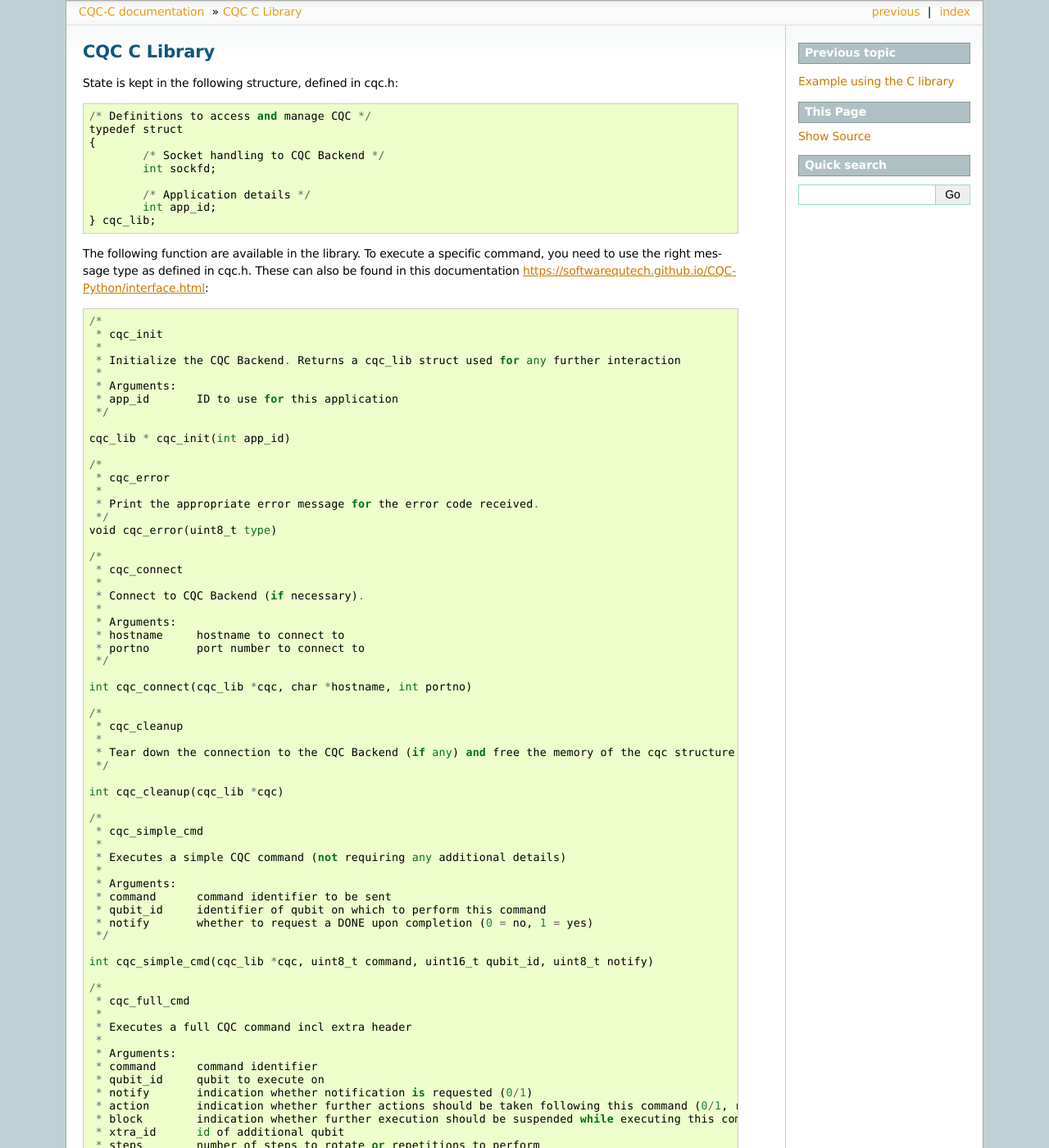
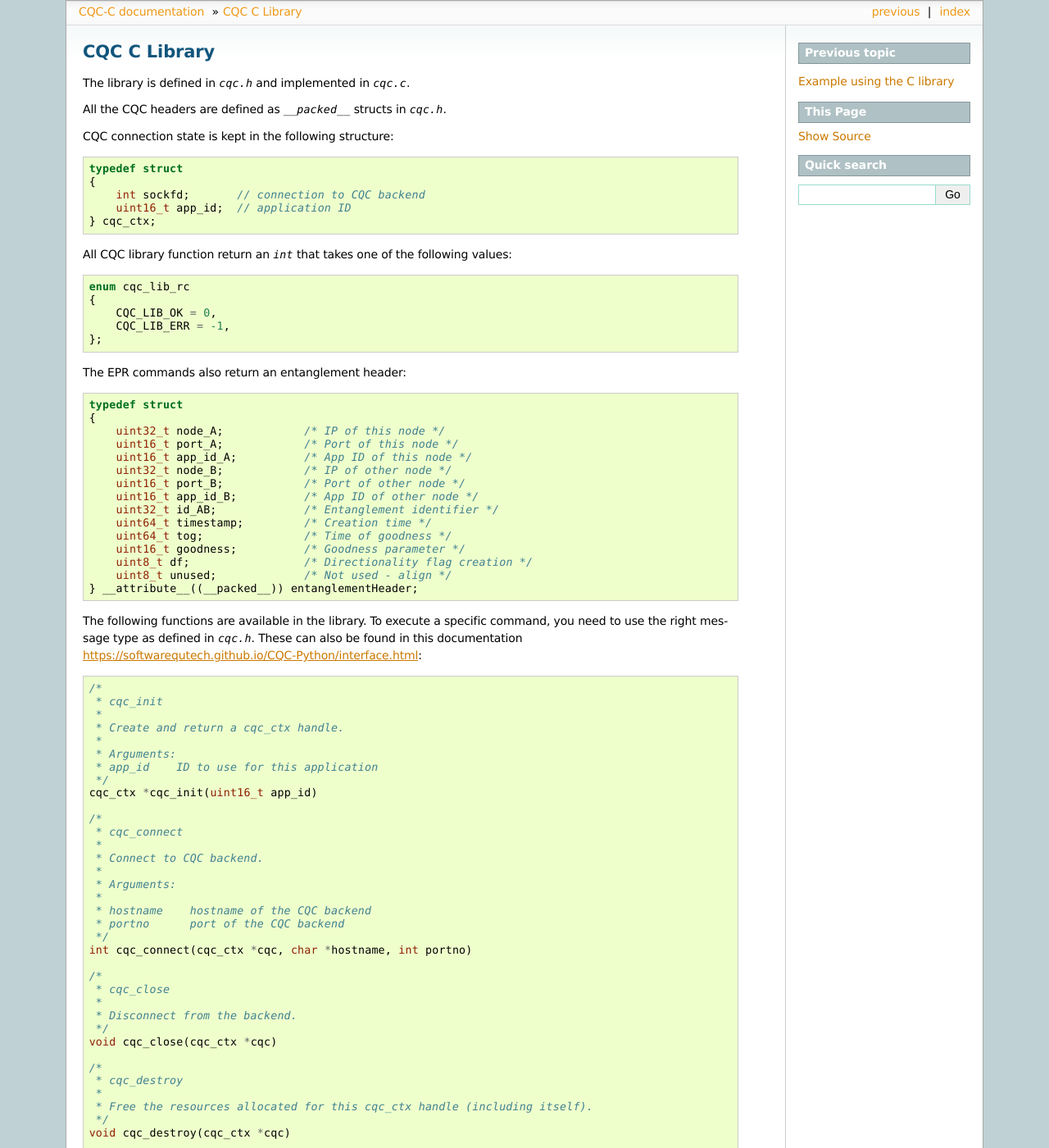
Before and after one commit to SoftwareQuTech/CQC-C, a Sphinx documentation site: the page built from docs/api.rst, in a window 1280 px wide and 1400 px high. Shown: the whole window at 82% size. Built offline with Sphinx 7.4.7, drawn with Linux system fonts in a browser that asks for light colours; some of the changed text lies outside the part shown.

Commit message:
Update the docs to reflect latest state

```diff
--- a/docs/api.rst
+++ b/docs/api.rst
@@ -1,167 +1,244 @@
 CQC C Library
 =============
 
-State is kept in the following structure, defined in cqc.h::
+The library is defined in `cqc.h` and implemented in `cqc.c`.
 
-	/* Definitions to access and manage CQC */
-	typedef struct
-	{
-		/* Socket handling to CQC Backend */
-		int sockfd;
+All the CQC headers are defined as `__packed__` structs in `cqc.h`.
 
-		/* Application details */
-		int app_id;
-	} cqc_lib;
+CQC connection state is kept in the following structure:
 
-The following function are available in the library. To execute a specific command, you need to use the right message type as defined in cqc.h. These can also be found in this documentation https://softwarequtech.github.io/CQC-Python/interface.html::
+.. code-block:: c
 
-	/*
-	 * cqc_init
-	 *
-	 * Initialize the CQC Backend. Returns a cqc_lib struct used for any further interaction
-	 *
-	 * Arguments:
-	 * app_id	ID to use for this application
-	 */
+    typedef struct
+    {
+        int sockfd;       // connection to CQC backend
+        uint16_t app_id;  // application ID
+    } cqc_ctx;
 
-	cqc_lib * cqc_init(int app_id)
+All CQC library function return an `int` that takes one of the following values:
 
-	/*
-	 * cqc_error
-	 *
-	 * Print the appropriate error message for the error code received.
-	 */
-	void cqc_error(uint8_t type)
+.. code-block:: c
 
-	/*
-	 * cqc_connect
-	 *
-	 * Connect to CQC Backend (if necessary).
-	 *
-	 * Arguments:
-	 * hostname 	hostname to connect to
-	 * portno	port number to connect to
-	 */
+    enum cqc_lib_rc
+    {
+        CQC_LIB_OK = 0,
+        CQC_LIB_ERR = -1,
+    };
 
-	int cqc_connect(cqc_lib *cqc, char *hostname, int portno)
+The EPR commands also return an entanglement header:
 
-	/*
-	 * cqc_cleanup
-	 *
-	 * Tear down the connection to the CQC Backend (if any) and free the memory of the cqc structure.
-	 */
+.. code-block:: c
 
-	int cqc_cleanup(cqc_lib *cqc)
+    typedef struct
+    {
+        uint32_t node_A;            /* IP of this node */
+        uint16_t port_A;            /* Port of this node */
+        uint16_t app_id_A;          /* App ID of this node */
+        uint32_t node_B;            /* IP of other node */
+        uint16_t port_B;            /* Port of other node */
+        uint16_t app_id_B;          /* App ID of other node */
+        uint32_t id_AB;             /* Entanglement identifier */
+        uint64_t timestamp;         /* Creation time */
+        uint64_t tog;               /* Time of goodness */
+        uint16_t goodness;          /* Goodness parameter */
+        uint8_t df;                 /* Directionality flag creation */
+        uint8_t unused;             /* Not used - align */
+    } __attribute__((__packed__)) entanglementHeader;
 
-	/*
-	 * cqc_simple_cmd
-	 *
-	 * Executes a simple CQC command (not requiring any additional details)
-	 *
-	 * Arguments:
-	 * command	command identifier to be sent
-	 * qubit_id	identifier of qubit on which to perform this command
-	 * notify	whether to request a DONE upon completion (0 = no, 1 = yes)
-	 */
+The following functions are available in the library. To execute a specific command, you need to use the right message type as defined in `cqc.h`. These can also be found in this documentation https://softwarequtech.github.io/CQC-Python/interface.html:
 
-	int cqc_simple_cmd(cqc_lib *cqc, uint8_t command, uint16_t qubit_id, uint8_t notify)
+.. code-block:: c
 
-	/*
-	 * cqc_full_cmd
-	 *
-	 * Executes a full CQC command incl extra header
-	 *
-	 * Arguments:
-	 * command	command identifier
-	 * qubit_id	qubit to execute on
-	 * notify	indication whether notification is requested (0/1)
-	 * action	indication whether further actions should be taken following this command (0/1, requires further commands to be sent)
-	 * block	indication whether further execution should be suspended while executing this command (0/1)
-	 * xtra_id	id of additional qubit
-	 * steps	number of steps to rotate or repetitions to perform
-	 * r_app_id	remote application id
-	 * r_node	remote node (IP)
-	 * r_port	remote node port (for classical control info)
-	 * cmdLength	length of extra commands to be sent
-	 */
+    /*
+     * cqc_init
+     *
+     * Create and return a cqc_ctx handle.
+     *
+     * Arguments:
+     * app_id    ID to use for this application
+     */
+    cqc_ctx *cqc_init(uint16_t app_id)
 
-	int cqc_full_cmd(cqc_lib *cqc, uint8_t command, uint16_t qubit_id, char notify, char action, char block, uint16_t xtra_id, uint8_t steps, uint16_t r_app_id, uint32_t r_node, uint16_t r_port, uint32_t cmdLength)
+    /*
+     * cqc_connect
+     *
+     * Connect to CQC backend.
+     *
+     * Arguments:
+     *
+     * hostname    hostname of the CQC backend
+     * portno      port of the CQC backend
+     */
+    int cqc_connect(cqc_ctx *cqc, char *hostname, int portno)
 
-	/*
-	 * cqc_hello
-	 *
-	 * Sends a HELLO message to the CQC Backend.
-	 */
+    /*
+     * cqc_close
+     *
+     * Disconnect from the backend.
+     */
+    void cqc_close(cqc_ctx *cqc)
 
-	int cqc_hello(cqc_lib *cqc)
+    /*
+     * cqc_destroy
+     *
+     * Free the resources allocated for this cqc_ctx handle (including itself).
+     */
+    void cqc_destroy(cqc_ctx *cqc)
 
-	/*
-	 * cqc_send
-	 *
-	 * Request the qubit to send to remote node.
-	 *
-	 * Arguments:
-	 * qubit_id		qubit to send
-	 * remote_app_id  	app id on the remote node to send to
-	 * remote_node		address of remote node (IPv6)
-	 * remote_port		port for classical control info
-	 */
+    /*
+     * send_cqc_header
+     *
+     * Prepare and send the top-level CQC header.
+     *
+     * Arguments:
+     * type    the message type
+     * len     length of subsequent headers
+     */
+    int send_cqc_header(cqc_ctx *cqc, uint8_t type, uint32_t len)
 
-	int cqc_send(cqc_lib *cqc, uint16_t qubit_id, uint16_t remote_app_id, uint32_t remote_node, uint16_t remote_port)
+    /*
+     * send_cqc_cmd
+     *
+     * Build and send the CQC header and the command header.
+     *
+     * Arguments:
+     * command     command identifier to be sent
+     * qubit_id    identifier of qubit on which to perform this command
+     * notify      whether to request a DONE upon completion
+     * action      set if there are more actions to execute when done
+     * block       block other instructions until this command is done
+     * length      length of any headers that are to follow
+     */
+    int send_cqc_cmd(cqc_ctx *cqc,
+                     uint8_t command,
+                     uint16_t qubit_id,
+                     bool notify,
+                     bool action,
+                     bool block,
+                     uint32_t length)
 
-	/*
-	 * cqc_recv
-	 *
-	 * Request to receive a qubit.
-	 *
-	 * Arguments:
-	 * qubit_id		id to assign to this qubit once it is received
-	 */
-	int cqc_recv(cqc_lib *cqc, uint16_t qubit_id)
+    /*
+     * cqc_hello
+     *
+     * Sends a HELLO message to the CQC backend.
+     */
+    int cqc_hello(cqc_ctx *cqc)
 
-	/*
-	 * cqc_epr
-	 *
-	 * Request to generate EPR pair with remote node.
-	 *
-	 * Arguments:
-	 * remote_app_id	app id on the remote node to send to
-	 * remote_node		address of remote node to receive from (IPv6)
-	 * remote_port		port for classical control info
-	 */
-	int cqc_epr(cqc_lib *cqc, uint16_t remote_app_id, uint32_t remote_node, uint16_t remote_port)
+    /*
+     * cqc_simple_cmd
+     *
+     * Executes a simple CQC command (not requiring any additional details).
+     *
+     * Arguments:
+     * command     command identifier to be sent
+     * qubit_id    identifier of qubit on which to perform this command
+     * notify      whether to request a DONE upon completion
+     */
+    int cqc_simple_cmd(cqc_ctx *cqc,
+                       uint8_t command,
+                       uint16_t qubit_id,
+                       bool notify)
 
-	/*
-	 * cqc_measure
-	 *
-	 * Request to measure a specific qubit. This will block until the reply is received.
-	 * (Non blocking measure requests can be performed using cqc_simple_cmd)
-	 *
-	 * Arguments:
-	 * qubit_id		qubit to measure
-	 */
+    /*
+     * cqc_send
+     *
+     * Send a qubit to a remote node.
+     *
+     * Arguments:
+     * qubit_id         qubit to send
+     * remote_app_id    app id on the remote node to send to
+     * remote_node      address of remote node (IPv4)
+     * remote_port      port for classical control info
+     */
+    int cqc_send(cqc_ctx *cqc,
+                 uint16_t qubit_id,
+                 uint16_t remote_app_id,
+                 uint16_t remote_port,
+                 uint32_t remote_node)
 
-	int cqc_measure(cqc_lib *cqc, uint16_t qubit_id)
+    /*
+     * cqc_recv
+     *
+     * Receive a qubit.
+     *
+     * Arguments:
+     * qubit_id    (OUT) ID assigned to the received qubit
+     */
+    int cqc_recv(cqc_ctx *cqc, uint16_t *qubit_id)
 
-	/*
-	 * cqc_wait_until_done
-	 *
-	 * Read a certain number of DONE commands before proceeding.
-	 *
-	 * Arguments:
-	 * reps	number of replies to wait for
-	 */
-	int cqc_wait_until_done(cqc_lib *cqc, unsigned int reps)
+    /*
+     * cqc_measure
+     *
+     * Measure a specific qubit. This will block until the reply is received.
+     *
+     * Arguments:
+     * qubit_id    qubit to measure
+     * meas_out    (OUT) measurement outcome
+     */
+    int cqc_measure(cqc_ctx *cqc, uint16_t qubit_id, uint8_t *meas_out)
 
-	/*
-	 *  cqc_twoqubit
-	 *
-	 *  Execute local two qubit gate.
-	 *
-	 *  Arguments:
-	 *  command     command id to execute
-	 *  qubit1      number of the first qubit
-	 *  qubit2	number of the second qubit
-	 */
+    /*
+     * cqc_wait_until_done
+     *
+     * Receive certain number of DONE commands before proceeding.
+     *
+     * Arguments:
+     * reps    number of replies to wait for
+     */
+    int cqc_wait_until_done(cqc_ctx *cqc, unsigned int reps)
 
-	int cqc_twoqubit(cqc_lib *cqc, uint8_t command, uint16_t qubit1, uint16_t qubit2)
+    /*
+     * cqc_wait_until_newok
+     *
+     * Wait until qubit creation is confirmed.
+     *
+     * Arguments:
+     * qubit_id    (OUT) ID of created qubit
+     */
+    int cqc_wait_until_newok(cqc_ctx *cqc, uint16_t *qubit_id)
+
+    /*
+     *  cqc_twoqubit
+     *
+     *  Execute local two qubit gate.
+     *
+     *  Arguments:
+     *  command    command id to execute
+     *  qubit1     number of the first qubit
+     *  qubit2     number of the second qubit
+     */
+    int cqc_twoqubit(cqc_ctx *cqc,
+                     uint8_t command,
+                     uint16_t qubit1,
+                     uint16_t qubit2)
+
+    /*
+     * cqc_epr
+     *
+     * Generate EPR pair with remote node.
+     *
+     * Arguments:
+     * remote_app_id    app id on the remote node
+     * remote_node      address of remote node to receive from (IPv4)
+     * remote_port      port for classical control info
+     * qubit_id         (OUT) ID of local qubit of the EPR pair
+     * ent_info         (OUT) etanglement information
+     */
+    int cqc_epr(cqc_ctx *cqc,
+                uint16_t remote_app_id,
+                uint16_t remote_port,
+                uint32_t remote_node,
+                uint16_t *qubit_id,
+                entanglementHeader *ent_info)
+
+    /*
+     * cqc_epr_recv
+     *
+     * Receive EPR pair.
+     *
+     * qubit_id         (OUT) ID of local qubit of the EPR pair
+     * ent_info         (OUT) etanglement information
+     */
+    int cqc_epr_recv(cqc_ctx *cqc,
+                     uint16_t *qubit_id,
+                     entanglementHeader *ent_info)
--- a/docs/examples.rst
+++ b/docs/examples.rst
@@ -1,160 +1,73 @@
 Example using the C library
 ===========================
 
-The following example involves two nodes Alice and Bob. It is assumed that you already started the SimulaQron backend, as well as the CQC Backend. The code below will simply transmit a qubit from Alice to Bob. In the examples below, we will assume that the CQC Backend has been setup using the default configuration file::
-
-	# Network configuration file
-	#
-	# For each host its informal name, as well as its location in the network must
-	# be listed.
-	#
-	# [name], [hostname], [port number]
-	#
-
-	Alice, localhost, 8821
-	Bob, localhost, 8822
-
-^^^^^^^^^^^^^^^
-Code for Alice
-^^^^^^^^^^^^^^^
-
-The following code can be found in cqc/cLib and be compiled using make; make send. After compilation, run the code using::
-
-	./send localhost 8821 localhost 8822
-
-.. note:: It the compiling fails for you (in particular on macOS). Try using `clang` instead of `gcc`, by changing the entry :code:`CC` in the file `MakeFile`.
-
-Here, both Alice and Bob run on the same host (localhost) but on different ports for testing purposes. To allow the transmission of associated classical control information, the port of Bob's CQC Backend must also be specified.::
-
-	#include <stdio.h>
-	#include <unistd.h>
-	#include <stdlib.h>
-	#include <sys/types.h>
-	#include <sys/socket.h>
-
-	#include <netinet/in.h>
-	#include <netdb.h>
-
-	#include <string.h>
-	#include<arpa/inet.h>
-
-
-	#include "cqc.h"
-
-	int main(int argc, char *argv[]) {
-
-		uint16_t portno;
-		char *hostname;
-		uint16_t remotePort;
-		char *remoteHost;
-		struct in_addr remoteNode;
-		cqc_lib *cqc;
-		int app_id;
-		int outcome;
-		struct hostent *server;
-
-		/* Retrieve arguments from command line */
-	   	if (argc < 5) {
-	      		fprintf(stderr,"usage %s hostname port remoteHost remotePort\n", argv[0]);
-	      		exit(0);
-	   	}
-		hostname = argv[1];
-	   	portno = atoi(argv[2]);
-		remoteHost = argv[3];
-		remotePort = atoi(argv[4]);
-
-		/* Lookup remote host */
-	        server = gethostbyname(remoteHost);
-	        if (server == NULL) {
-	                fprintf(stderr,"ERROR, no such host\n");
-	                return(-1);
-	        }
-
-		/* In this example, we are simply application 10 */
-		app_id = 10;
-
-		/* In this example, we will not check for errors. All functions return -1 on failure */
-		cqc = cqc_init(app_id);
-		cqc_connect(cqc, hostname, portno);
-
-		cqc_simple_cmd(cqc, CQC_CMD_NEW, 0);
-		cqc_wait_until_done(cqc, 1);
-
-		remoteNode.s_addr = ntohl(*((uint32_t *)server->h_addr));
-		cqc_send(cqc, 0, app_id, remoteNode.s_addr, remotePort);
-		cqc_wait_until_done(cqc, 1);
-
-	   	return 0;
-	}
+The following example involves one node (localhost:8803). It is assumed that you already started the SimulaQron backend, as well as the CQC backend. Instructions on how to do this are available in the `SimulaQron docs <https://softwarequtech.github.io/SimulaQron/html/ConfNodes.html>`_.
 
 ^^^^^^^^^^^^^
-Code for Bob
+Qubit example
 ^^^^^^^^^^^^^
 
-The following code can be found in cqc/cLib and be compiled using make; make recv. After compilation, run the code using::
+The following code is based on the `test/src/qubit.c` test.
 
-	testSend localhost 8822 localhost 8821
+Copy the following code into a file called `qubit.c`:
 
-Here, both Alice and Bob run on the same host (localhost) but on different ports for testing purposes. To allow the transmission of associated classical control information, the port of Alice's CQC Backend must also be specified. No actions are taken after the transmission is completed.
+.. code-block:: c
 
-You may be wondering: why is Bob calling recv? In full analogy to classical socket programming, Bob will issue a request to receive a qubit. This merely registers the intention to be notified, once a qubit for the application ID is delivered to Bob's node. Once a qubit is actually received, a notification is sent that the qubit has arrived and you may device to perform further processing on the qubit data received, such as adding gates to be executed.::
+    #include <stdio.h>
+    #include <stdlib.h>
 
+    #include "cqc.h"
 
-	#include <stdio.h>
-	#include <unistd.h>
-	#include <stdlib.h>
-	#include <sys/types.h>
-	#include <sys/socket.h>
+    int main(int argc, char *argv[]) {
+        /* Retrieve arguments from command line */
+        if (argc != 3) {
+            fprintf(stderr,"usage %s hostname port\n", argv[0]);
+            exit(0);
+        }
+        char *hostname = argv[1];
+        uint16_t portno = atoi(argv[2]);
 
-	// #include <stdlib.h>
+        /* In this example, we are simply application 10 */
+        uint16_t app_id = 10;
 
-	#include <netinet/in.h>
-	#include <netdb.h>
+        /* In this example, we will not check for errors. All functions return -1
+         * on failure */
+        cqc_ctx *cqc = cqc_init(app_id);
+        assert(cqc != NULL);
+        cqc_connect(cqc, hostname, portno);
 
-	#include <string.h>
-	#include<arpa/inet.h>
+        /* Create qubit */
+        uint16_t qubit;
+        cqc_simple_cmd(cqc, CQC_CMD_NEW, 0, false);
+        cqc_wait_until_newok(cqc, &qubit);
 
+        /* Apply H gate */
+        cqc_simple_cmd(cqc, CQC_CMD_H, qubit, true);
+        cqc_wait_until_done(cqc, 1);
 
-	#include "cqc.h"
+        uint8_t outcome;
+        cqc_measure(cqc, qubit, &outcome);
+        printf("Outcome: %d\n",outcome);
 
-	int main(int argc, char *argv[]) {
+        return 0;
+    }
 
-		uint16_t portno;
-		char *hostname;
-		uint16_t remotePort;
-		char *remoteHost;
-		struct in_addr remoteNode;
-		cqc_lib *cqc;
-		int app_id;
-		int outcome;
-		struct hostent *server;
+To compile run
 
-		/* Retrieve arguments from command line */
-	   	if (argc < 5) {
-	      		fprintf(stderr,"usage %s hostname port remoteHost remotePort\n", argv[0]);
-	      		exit(0);
-	   	}
-		hostname = argv[1];
-	   	portno = atoi(argv[2]);
-		remoteHost = argv[3];
-		remotePort = atoi(argv[4]);
+.. code-block:: bash
 
-		/* Lookup remote host */
-	        server = gethostbyname(remoteHost);
-	        if (server == NULL) {
-	                fprintf(stderr,"ERROR, no such host\n");
-	                return(-1);
-	        }
+    gcc -I<path_to_cqc> -o qubit <path_to_cqc>/cqc.c
 
-		/* In this example, we are simply application 10 */
-		app_id = 10;
+And run using
 
-		/* In this example, we will not check for errors. All functions return -1 on failure */
-		cqc = cqc_init(app_id);
-		cqc_connect(cqc, hostname, portno);
+.. code-block:: bash
 
-		cqc_recv(cqc, 0);
-		cqc_wait_until_done(cqc, 1);
+    ./qubit localhost 8803
 
-	   	return 0;
-	}
+This example will create a qubit in the `|` 0 `>` state, transorm it into the `|` + `>` state, and measure it. The outcome will be 0 or 1 (randomly determined with equal probability).
+
+^^^^^^^^^^^^^
+More examples
+^^^^^^^^^^^^^
+
+For more examples, have a look at the tests in `test/src`. All examples should be easy to adapt by removing `#include "test.h"` and the `ASSERT_` macros.
```
Also changed, not shown: docs/installation.rst (+9 -10 lines), 2 other files.
